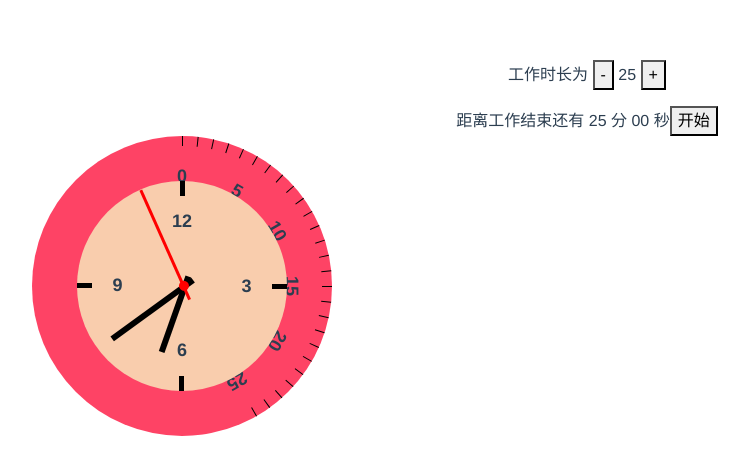
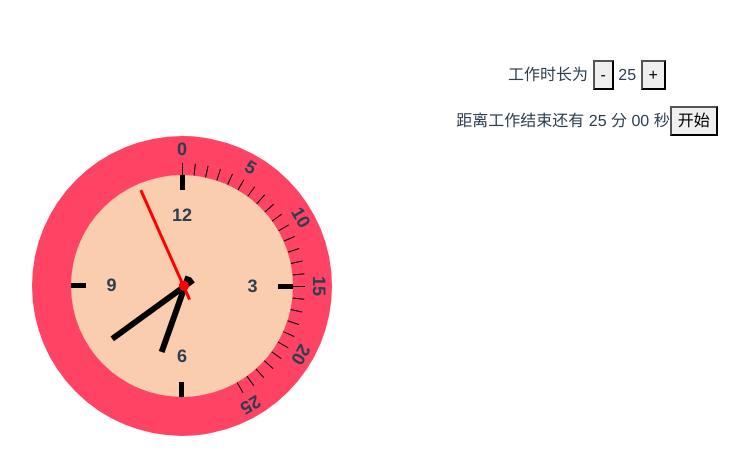
Before and after one commit to xiangyun-zhang/Pomodoro-Timer, a Vue app: page / in a window 1280 px wide. Shown: the top 474 px of the page, without its empty margins (53-802 px from the left). Built offline with nearby package versions, Linux system fonts and the light colour scheme.

Commit message:
adjust timer dial style

```diff
--- a/src/components/Timer.vue
+++ b/src/components/Timer.vue
@@ -11,32 +11,32 @@
 		<div class="container">
 			<div class="clock">
 				<div class="clock_timer">
-					<div class="dial"><span></span><br /><b>0</b></div>
-					<div class="dial"><span></span><br /><b></b></div>
-					<div class="dial"><span></span><br /><b></b></div>
-					<div class="dial"><span></span><br /><b></b></div>
-					<div class="dial"><span></span><br /><b></b></div>
-					<div class="dial"><span></span><br /><b>5</b></div>
-					<div class="dial"><span></span><br /><b></b></div>
-					<div class="dial"><span></span><br /><b></b></div>
-					<div class="dial"><span></span><br /><b></b></div>
-					<div class="dial"><span></span><br /><b></b></div>
-					<div class="dial"><span></span><br /><b>10</b></div>
-					<div class="dial"><span></span><br /><b></b></div>
-					<div class="dial"><span></span><br /><b></b></div>
-					<div class="dial"><span></span><br /><b></b></div>
-					<div class="dial"><span></span><br /><b></b></div>
-					<div class="dial"><span></span><br /><b>15</b></div>
-					<div class="dial"><span></span><br /><b></b></div>
-					<div class="dial"><span></span><br /><b></b></div>
-					<div class="dial"><span></span><br /><b></b></div>
-					<div class="dial"><span></span><br /><b></b></div>
-					<div class="dial"><span></span><br /><b>20</b></div>
-					<div class="dial"><span></span><br /><b></b></div>
-					<div class="dial"><span></span><br /><b></b></div>
-					<div class="dial"><span></span><br /><b></b></div>
-					<div class="dial"><span></span><br /><b></b></div>
-					<div class="dial"><span></span><br /><b>25</b></div>
+					<div class="dial"><b>0</b><br /><span></span></div>
+					<div class="dial"><b></b><br /><span></span></div>
+					<div class="dial"><b></b><br /><span></span></div>
+					<div class="dial"><b></b><br /><span></span></div>
+					<div class="dial"><b></b><br /><span></span></div>
+					<div class="dial"><b>5</b><br /><span></span></div>
+					<div class="dial"><b></b><br /><span></span></div>
+					<div class="dial"><b></b><br /><span></span></div>
+					<div class="dial"><b></b><br /><span></span></div>
+					<div class="dial"><b></b><br /><span></span></div>
+					<div class="dial"><b>10</b><br /><span></span></div>
+					<div class="dial"><b></b><br /><span></span></div>
+					<div class="dial"><b></b><br /><span></span></div>
+					<div class="dial"><b></b><br /><span></span></div>
+					<div class="dial"><b></b><br /><span></span></div>
+					<div class="dial"><b>15</b><br /><span></span></div>
+					<div class="dial"><b></b><br /><span></span></div>
+					<div class="dial"><b></b><br /><span></span></div>
+					<div class="dial"><b></b><br /><span></span></div>
+					<div class="dial"><b></b><br /><span></span></div>
+					<div class="dial"><b>20</b><br /><span></span></div>
+					<div class="dial"><b></b><br /><span></span></div>
+					<div class="dial"><b></b><br /><span></span></div>
+					<div class="dial"><b></b><br /><span></span></div>
+					<div class="dial"><b></b><br /><span></span></div>
+					<div class="dial"><b>25</b><br /><span></span></div>
 				</div>
 				<div class="clock_dial">
 					<div class="dial"><span></span><br /><b>12</b></div>
@@ -71,7 +71,7 @@ export default {
 		for(let i=0;i<timer_dial.length;i++){
 			let angle=360/60*i;
 			timer_dial[i].style.transform='rotate('+angle+'deg)';
-			timer_dial[i].lastChild.style.transform='rotate('+-angle+'deg)';
+			timer_dial[i].firstChild.style.transform='rotate('+-angle+'deg)';
 
 		}
 		let that = this;
@@ -212,20 +212,21 @@ export default {
 			.dial{
 				span{
 					width:1px;
+					height: 12px;
 				}
 			}
 		}
 		.clock_dial{
 			font-size: 18px;
-			width:70%;
-			height: 70%;
+			width:74%;
+			height: 74%;
 			background-color: rgb(249, 205, 173);
-			top:15%;
-			left:15%;
+			top:13%;
+			left:13%;
 			border-radius: 50%;
 			position: relative;
 			.dial{
-				left:95px;
+				left:101px;
 				span{
 					height: 15px;
 					display: inline-block;
```
